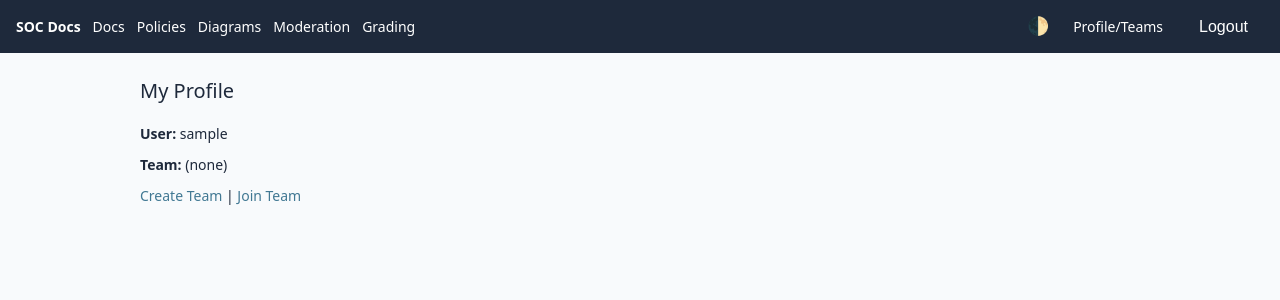
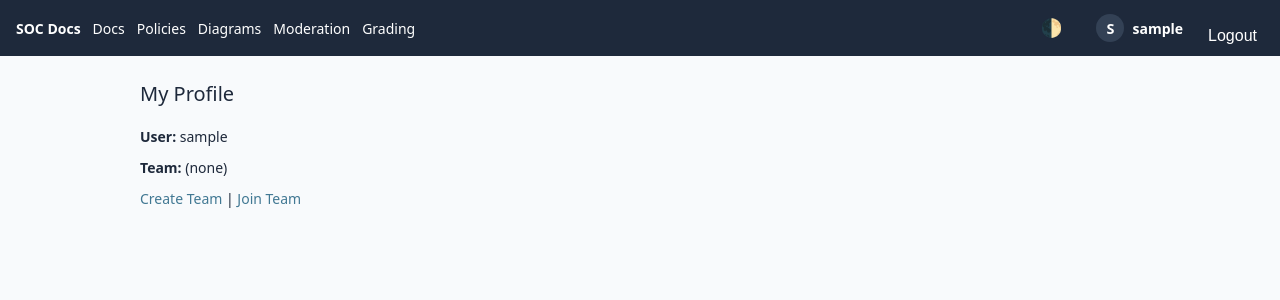
Before and after one commit to profzeller/socdoc, a Django app: page /accounts/profile/ in a window 1280 px wide. Shown: the top 300 px of the page. Run offline with Django 5.2, Linux system fonts and the light colour scheme; the visitor is signed in with stand-in values (Sample User, id 1); data comes from the database, SQL or seed files in the repository; data that the repository does not hold is empty.

Commit message:
Add initial migration for "accounts" app and enhance navbar with user identity and avatar support

```diff
--- a/templates/_base.html
+++ b/templates/_base.html
@@ -20,14 +20,27 @@
     </div>
 
     <div class="nav-right">
-        <button id="theme-toggle" class="theme-toggle" title="Toggle dark mode">🌓</button>
+      <button id="theme-toggle" class="theme-toggle" title="Toggle dark mode">🌓</button>
+
       {% if user.is_authenticated %}
         {% if user.profile and user.profile.team %}
           <span class="team-pill">{{ user.profile.team.name }}</span>
         {% elif CURRENT_TEAM %}
           <span class="team-pill">{{ CURRENT_TEAM.name }}</span>
         {% endif %}
-        <a href="{% url 'accounts:profile' %}">Profile/Teams</a>
+
+        <!-- User identity: avatar (if available) + username -->
+        <a href="{% url 'accounts:profile' %}" class="user-link" title="Profile / Teams">
+          {% with sa=user.socialaccount_set.first %}
+            {% if sa and sa.extra_data and sa.extra_data.avatar %}
+              <img class="avatar" src="{{ sa.extra_data.avatar }}" alt="avatar">
+            {% else %}
+              <span class="avatar avatar-fallback">{{ user.get_username|first|upper }}</span>
+            {% endif %}
+          {% endwith %}
+          <span class="username">{{ user.get_username }}</span>
+        </a>
+
         <form method="post" action="{% url 'account_logout' %}" class="logout-form">
           {% csrf_token %}
           <button type="submit" class="logout-btn">Logout</button>
@@ -46,15 +59,12 @@
     // Theme persistence + toggle logic
     const toggle = document.getElementById('theme-toggle');
     const body = document.body;
-
-    // Load saved theme or system preference
     const saved = localStorage.getItem('theme');
     if (saved) {
       body.className = saved;
     } else if (window.matchMedia('(prefers-color-scheme: dark)').matches) {
       body.className = 'dark';
     }
-
     toggle.addEventListener('click', () => {
       const newTheme = body.classList.contains('dark') ? 'light' : 'dark';
       body.className = newTheme;
--- a/web/static/css/app.css
+++ b/web/static/css/app.css
@@ -53,8 +53,19 @@ body {
   margin-right: 0.75rem;
   transition: opacity 0.2s ease;
 }
+.navbar a:hover { opacity: 0.8; }
 
-.navbar a:hover { opacity: 0.8; }
+.nav-left, .nav-right {
+  display: flex;
+  align-items: center;
+  flex-wrap: wrap;
+}
+
+/* Right side uses gap instead of per-link margins for crisp spacing */
+.nav-right { gap: 0.75rem; }
+.nav-right a { margin-right: 0; } /* avoid double spacing when inside .nav-right */
+
+.brand { font-weight: bold; margin-right: 1rem; }
 
 /* Theme toggle button */
 .theme-toggle {
@@ -62,34 +73,75 @@ body {
   border: none;
   color: var(--nav-text);
   font-size: 1.1rem;
-  margin-right: 0.5rem;
   cursor: pointer;
-  transition: transform 0.2s ease;
+  transition: transform 0.2s ease, opacity 0.2s ease;
+}
+.theme-toggle:hover { transform: rotate(20deg); opacity: 0.85; }
+
+/* Team pill */
+.team-pill {
+  background: var(--pill-bg);
+  border-radius: 6px;
+  padding: 3px 8px;
+  font-size: 0.9rem;
+  line-height: 1;
 }
 
-.theme-toggle:hover { transform: rotate(20deg); }
+/* User identity: avatar + username */
+.user-link {
+  display: inline-flex;
+  align-items: center;
+  gap: 0.5rem;
+  color: var(--nav-text);
+  text-decoration: none;
+  padding: 2px 6px;
+  border-radius: 6px;
+}
+.user-link:hover { background: rgba(148,163,184,0.15); }
 
-/* Rest stays the same as before ↓ */
-.nav-left, .nav-right { display: flex; align-items: center; flex-wrap: wrap; }
-.brand { font-weight: bold; margin-right: 1rem; }
-.team-pill {
-  background: var(--pill-bg);
-  border-radius: 4px;
-  padding: 2px 8px;
-  margin-right: 0.5rem;
+.avatar {
+  width: 28px;
+  height: 28px;
+  border-radius: 50%;
+  object-fit: cover;
+  background: #334155;
+  display: inline-block;
+}
+.avatar-fallback {
+  width: 28px;
+  height: 28px;
+  border-radius: 50%;
+  background: #334155;
+  display: inline-flex;
+  align-items: center;
+  justify-content: center;
+  font-weight: 700;
   font-size: 0.9rem;
+  color: var(--nav-text);
 }
+.username { font-weight: 600; }
+
+/* Logout button styled like a link chip */
 .logout-form { display: inline; }
 .logout-btn {
   background: none;
-  border: none;
+  border: 1px solid transparent;
   color: var(--nav-text);
   cursor: pointer;
   font-size: 1rem;
-  margin-left: 0.5rem;
+  padding: 2px 6px;
+  border-radius: 6px;
 }
-.logout-btn:hover { opacity: 0.8; }
-.page-content { padding: 1.5rem; max-width: 1000px; margin: 0 auto; }
+.logout-btn:hover { background: rgba(148,163,184,0.15); }
+
+/* Page layout */
+.page-content {
+  padding: 1.5rem;
+  max-width: 1000px;
+  margin: 0 auto;
+}
+
+/* Buttons */
 button, input[type=submit] {
   background: var(--button-bg);
   color: var(--nav-text);
@@ -100,6 +152,9 @@ button, input[type=submit] {
   transition: background 0.2s ease;
 }
 button:hover, input[type=submit]:hover { background: var(--button-hover); }
+
+/* Form elements */
+form { margin-top: 1rem; }
 input[type=text], input[type=password], input[type=email], textarea, select {
   width: 100%;
   padding: 0.5rem;
```
Also changed, not shown: other parts of web/static/css/app.css (+6 -15 lines), web/accounts/migrations/0001_initial.py (added).
